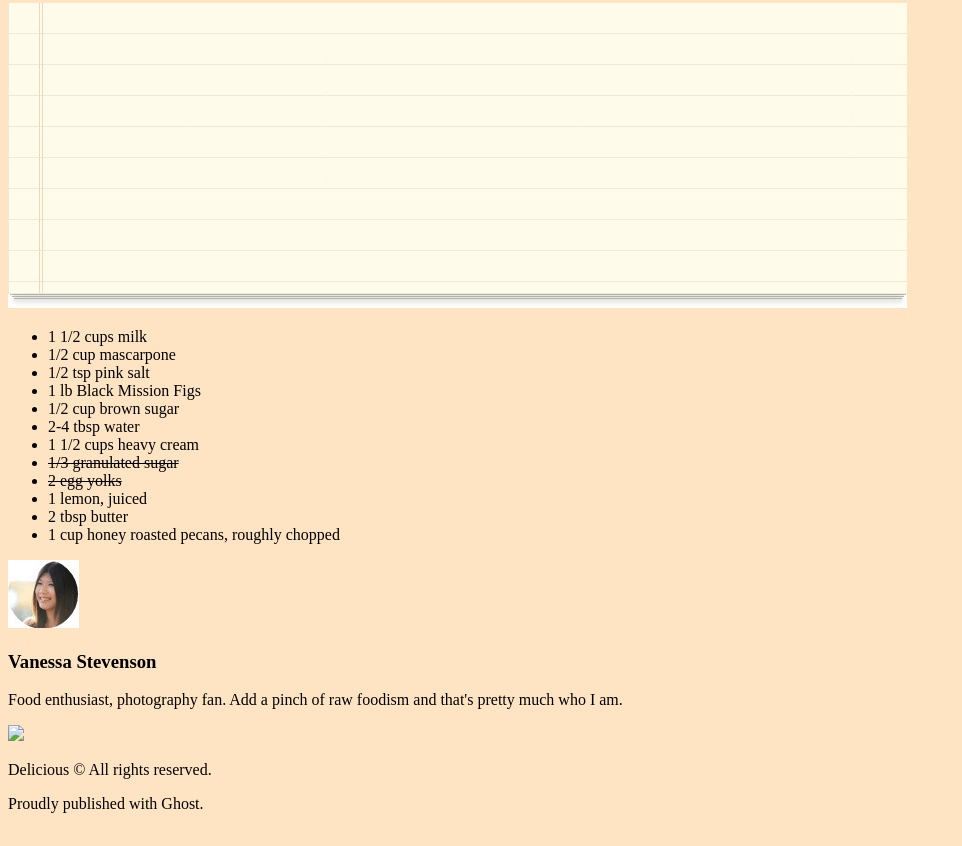
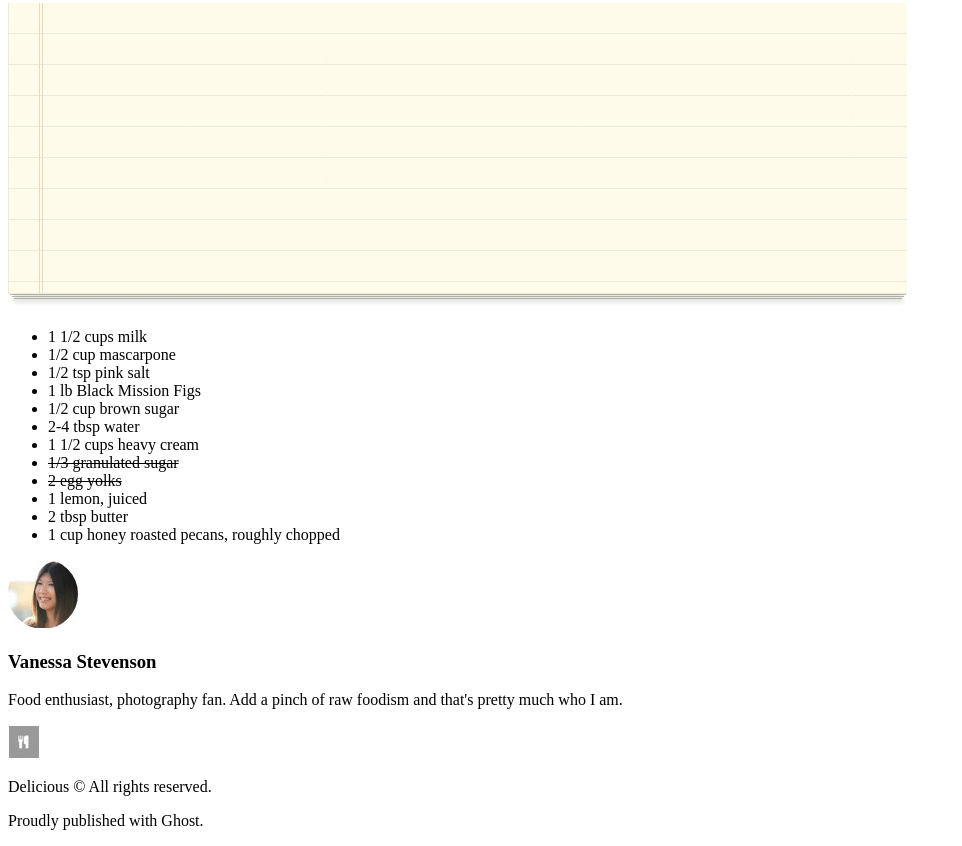
Before and after one commit to kimmyd70/chocolate-pizza, a plain HTML site: page index.html in a window 1280 px wide. Shown: the part 955-1801 px from the top of the page, without its empty margins (0-962 px from the left). Drawn offline with Linux system fonts and the light colour scheme.

Commit message:
html skeleton

```diff
--- a/index.html
+++ b/index.html
@@ -89,7 +89,7 @@
 <footer>
     <section id = "copyright">
     <!--top border--z-index the logo over border-->
-    <img src = "./img/small-logo.png/">
+    <img src = "./img/small-logo.png">
 
     <p>
         Delicious &copy <!--dot--> All rights reserved.
--- a/style.css
+++ b/style.css
@@ -1,3 +1,3 @@
 body{
-    background-color: bisque;
+
 }
```
